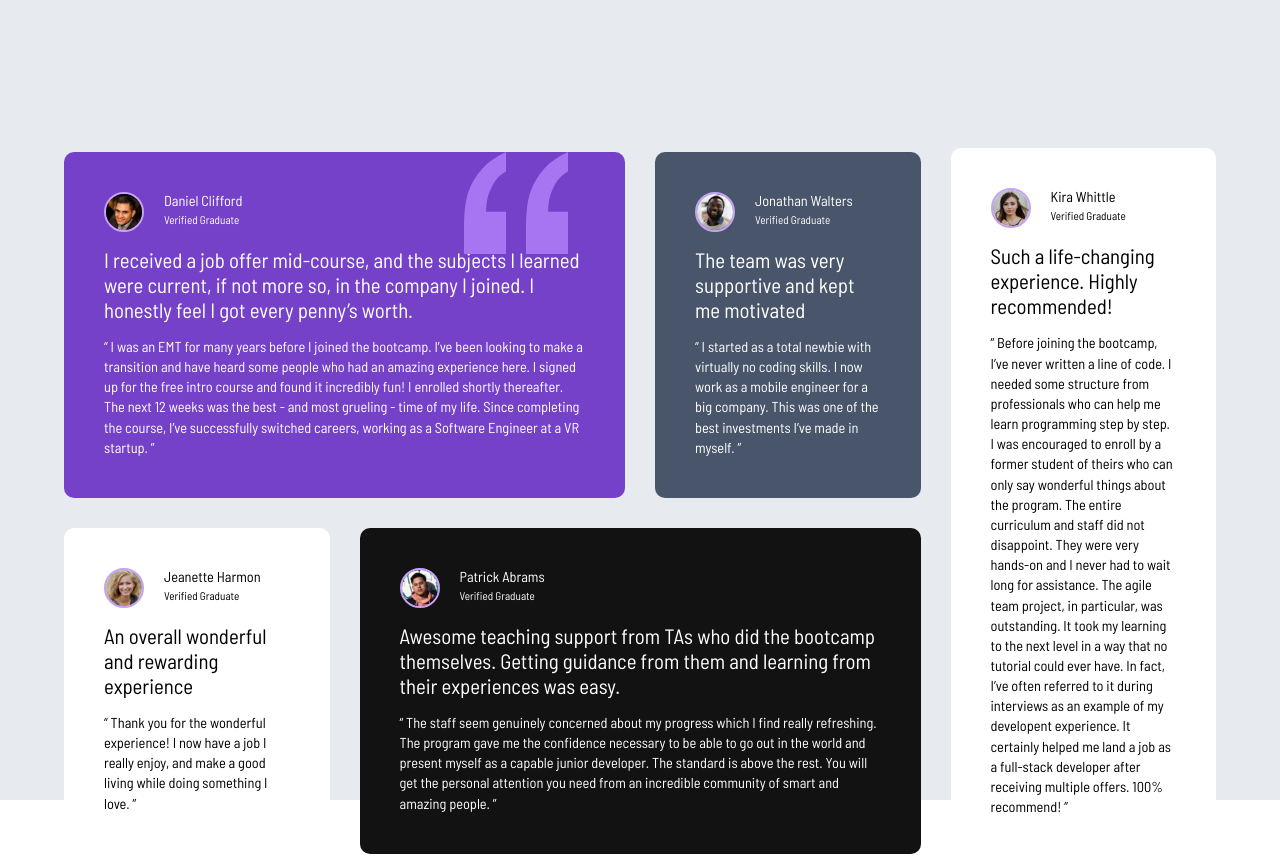
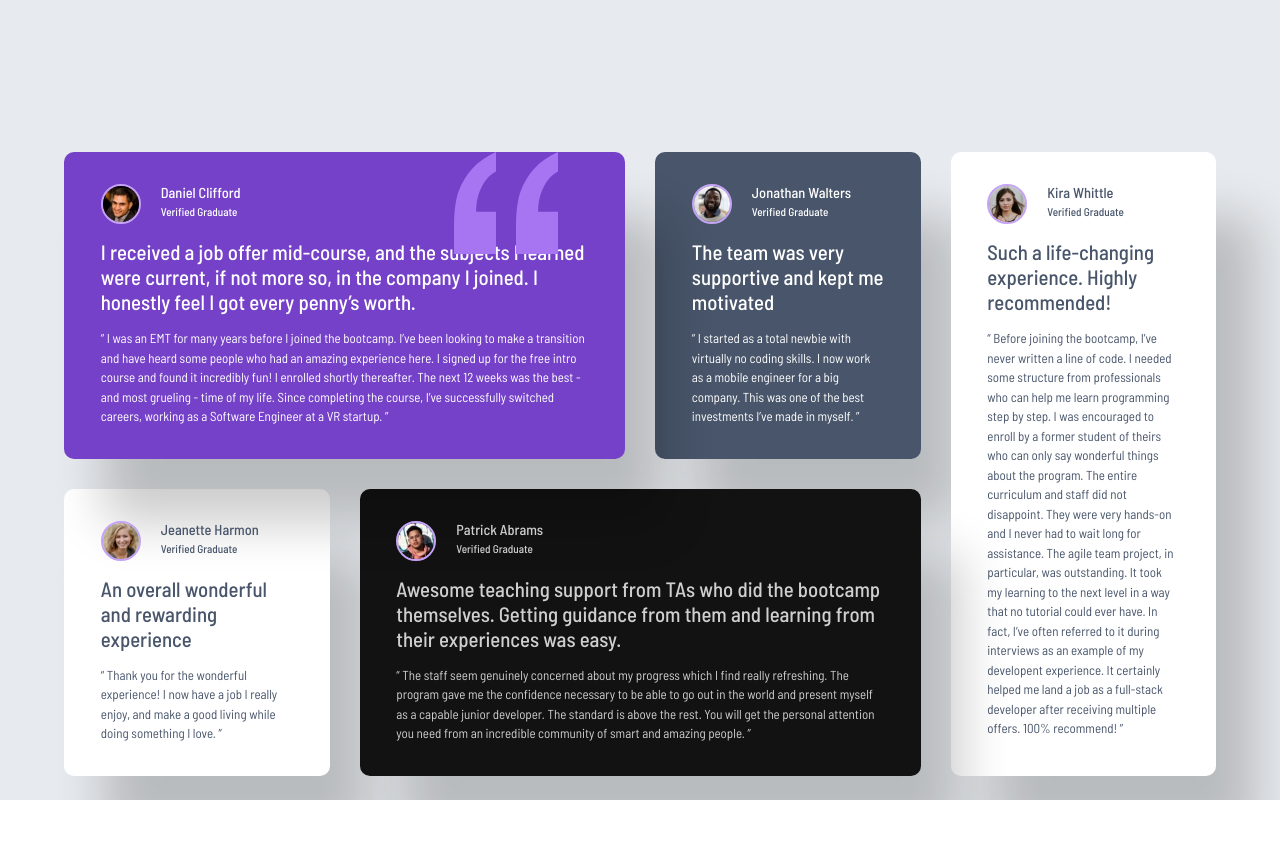
Before and after one commit to tortiman/testimonial_grid_section, a plain HTML site: page index.html in a window 1280 px wide. Shown: the top 857 px of the page. After the commit the page ends 800 px from the top, so only its background shows below. Drawn offline with Linux system fonts and the light colour scheme.

Commit message:
terminacion de estilos para desktop

```diff
--- a/styles/style.css
+++ b/styles/style.css
@@ -58,11 +58,13 @@ body{
     /* padding: 30px; */
     border-radius: 10px;
     position: relative;
+    box-shadow: 40px 65px 50px rgba(0,0,0,.2);
 }
 
 .quote{
     position: absolute;
-    transform: translateX(400px);
+    transform: translateX(390px);
+    z-index: 0;
 }
 
 .jonathan{
@@ -71,6 +73,7 @@ body{
     grid-row: 1 / 1;
     color: var(--WhiteNeutral);
     border-radius: 10px;
+    box-shadow: 40px 65px 50px rgba(0,0,0,.2);
 }
 
 .kira{
@@ -78,6 +81,8 @@ body{
     grid-column: 4 / 5;
     grid-row: 1 / 3;
     border-radius: 10px;
+    height: 100%;
+    box-shadow: 40px 65px 50px rgba(0,0,0,.2);
 }
 
 .jeannete{
@@ -85,6 +90,8 @@ body{
     grid-column: 1 / 2;
     grid-row:  2 / 2;
     border-radius: 10px;
+    height: 100%;
+    box-shadow: 40px 65px 50px rgba(0,0,0,.2);
 }
 
 .patrick{
@@ -93,15 +100,19 @@ body{
     grid-row: 2 / 2;
     color: var(--WhiteNeutral);
     border-radius: 10px;
+    height: 100%;
+    box-shadow: 40px 65px 50px rgba(0,0,0,.2);
 }
 
 .inside{
-    padding: 40px;
+    padding: 2em 2.3em 2em 2.3em;
     display: flex;
-    justify-content: center;
+    justify-content: space-between;
     align-items: flex-start;
     flex-direction: column;
     gap: 15px;
+    z-index: 1;
+
 }
 
 .header-testimonial{
@@ -109,6 +120,7 @@ body{
     justify-content: center;
     align-items: flex-start;
     gap: 20px;
+    z-index: 1000;
 }
 
 .header-text{
@@ -116,7 +128,7 @@ body{
     flex-direction: column;
     align-items: start;
     justify-content: center;
-    gap: 4px;
+    gap: 0.25em;
 }
 
 .image{
@@ -128,18 +140,48 @@ body{
 
 .testimonial{
     font-size: 1.3em;
+    font-weight: 500;
 }
 
 .name{
     font-size: .9em;
+    font-weight: 500;
 }
 
 
 .title{
     font-size: 0.7em;
+    font-weight: 500;
 }
 
 .description{
-    font-size: 0.9em;
-    line-height: 1.4;
+    font-size: 0.8125em;
+    line-height: 1.5;
 }
+
+.daniel .name{
+    color: var(--WhiteNeutral);
+}
+
+.jonathan .name{
+    color: var(--WhiteNeutral);
+}
+
+.kira .name,
+.kira .title,
+.kira .testimonial,
+.kira .description,
+.jeannete .name,
+.jeannete .title,
+.jeannete .testimonial,
+.jeannete .description{
+    color: var(--GreyNeutral500);
+
+}
+
+.patrick .name,
+.patrick .title,
+.patrick .testimonial,
+.patrick .description{
+    color: var(--GreyNeutral200);
+}
```
